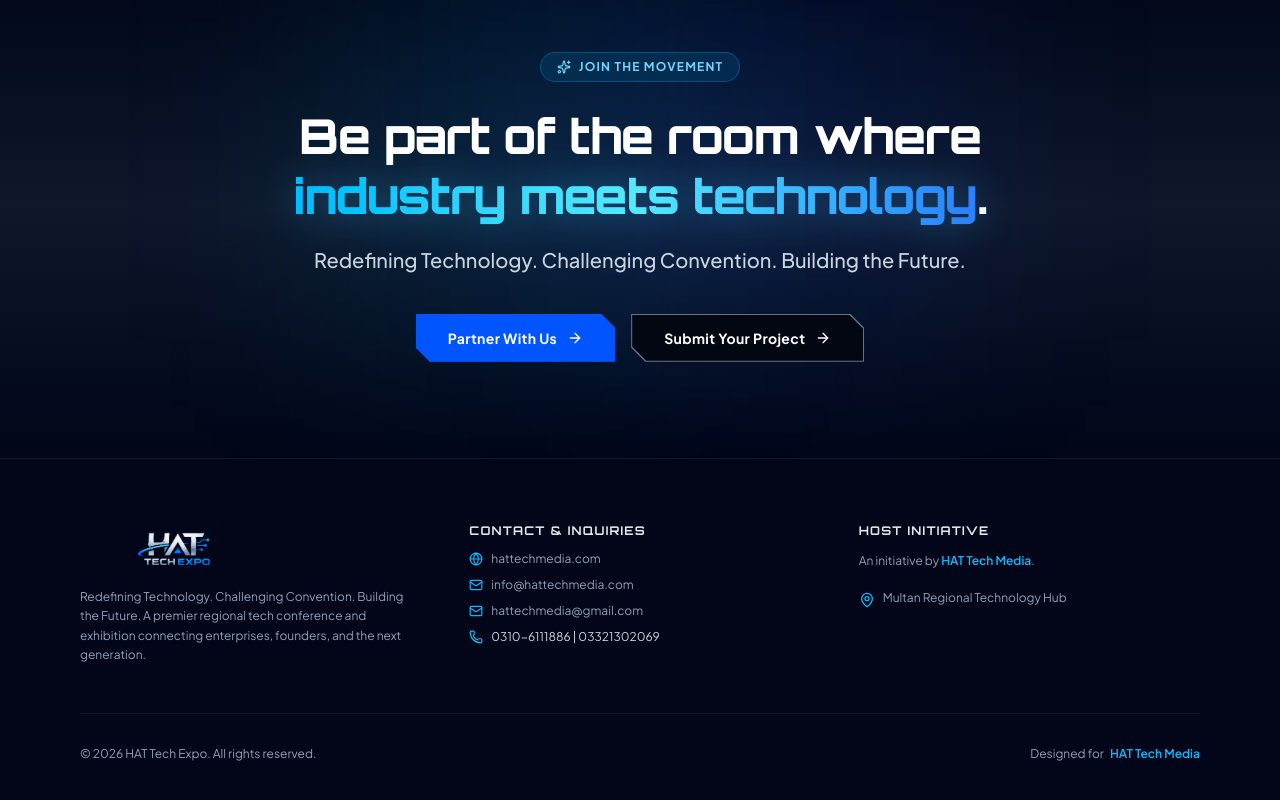
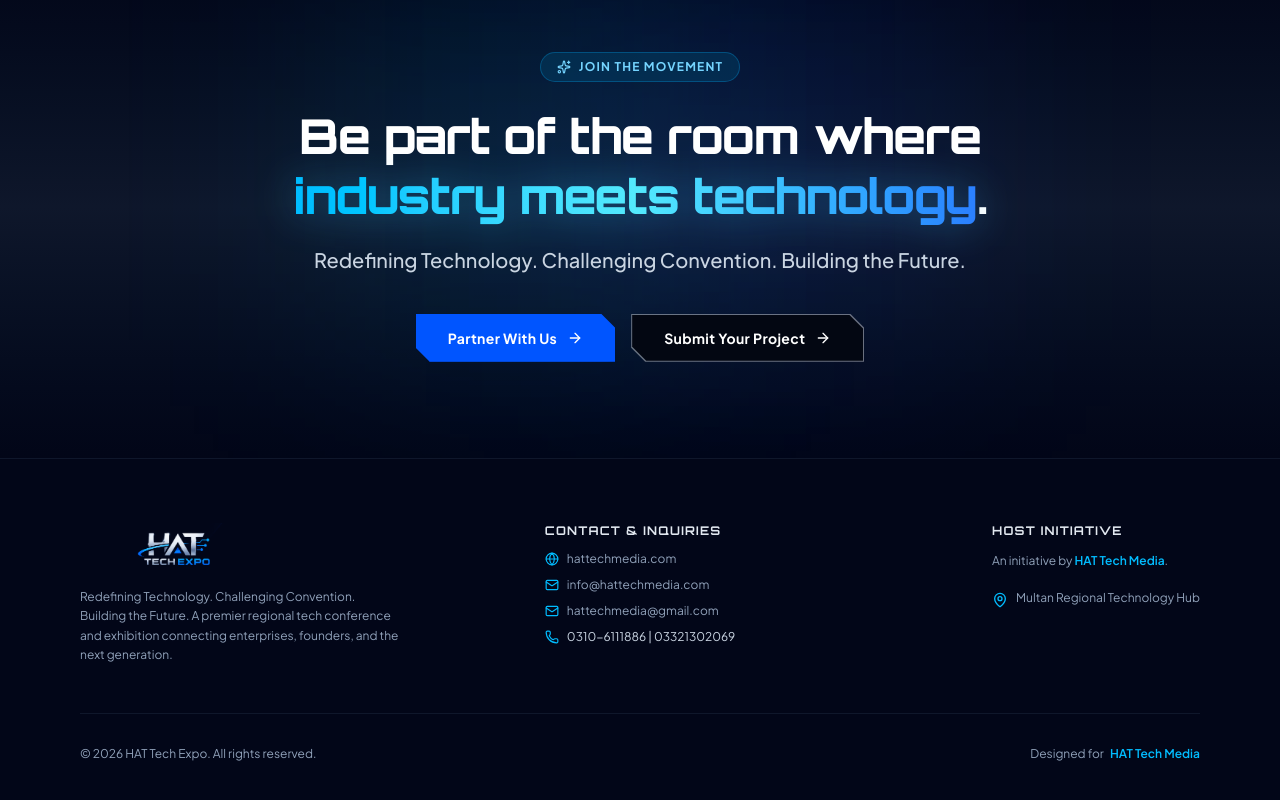
Before and after one commit to lets-abdullah/HAT-Tech-Expo, a Next.js app: page / in a window 1280 px wide. Shown: the part 5334-6134 px from the top of the page. Built offline with nearby package versions, Linux system fonts and the light colour scheme.

Commit message:
style(footer): equalize spacing across 3 columns

```diff
--- a/src/components/Footer.tsx
+++ b/src/components/Footer.tsx
@@ -8,9 +8,9 @@ export default function Footer() {
   return (
     <footer className="w-full bg-slate-950 text-slate-400 border-t border-slate-900 pt-16 pb-12">
       <div className="max-w-300 mx-auto px-6 sm:px-8 lg:px-10 space-y-12">
-        <div className="grid grid-cols-1 md:grid-cols-3 gap-10 lg:gap-12">
+        <div className="grid grid-cols-1 md:grid-cols-3 gap-10 lg:gap-16 items-start">
           {/* Col 1: Logo & Mission */}
-          <div className="space-y-4 lg:col-span-1">
+          <div className="space-y-4 max-w-sm">
             <div className="relative h-12 w-48">
               <Image
                 src="/images/hat-logo-transparent.png"
@@ -19,15 +19,15 @@ export default function Footer() {
                 className="object-contain mix-blend-screen"
               />
             </div>
-            <p className="text-xs text-slate-400 leading-relaxed">
+            <p className="text-xs text-slate-400 leading-relaxed max-w-xs">
               Redefining Technology. Challenging Convention. Building the Future.
               A premier regional tech conference and exhibition connecting
               enterprises, founders, and the next generation.
             </p>
           </div>
 
-          {/* Col 3: Direct Contact Information */}
-          <div className="space-y-3">
+          {/* Col 2: Direct Contact Information */}
+          <div className="space-y-3 md:justify-self-center">
             <h4 className="text-xs font-bold uppercase tracking-widest text-slate-200 font-tech">
               Contact & Inquiries
             </h4>
@@ -70,8 +70,8 @@ export default function Footer() {
             </ul>
           </div>
 
-          {/* Col 4: Venue & Initiative */}
-          <div className="space-y-3">
+          {/* Col 3: Host Initiative */}
+          <div className="space-y-3 md:justify-self-end max-w-xs">
             <h4 className="text-xs font-bold uppercase tracking-widest text-slate-200 font-tech">
               Host Initiative
             </h4>
```
